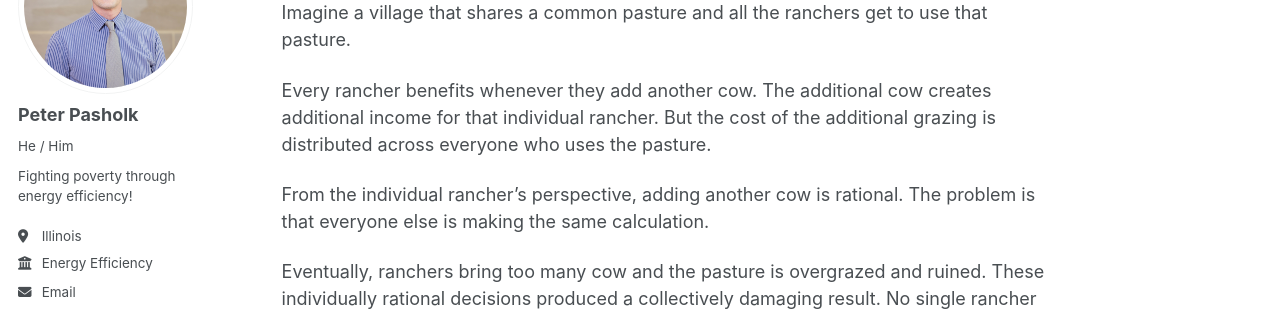
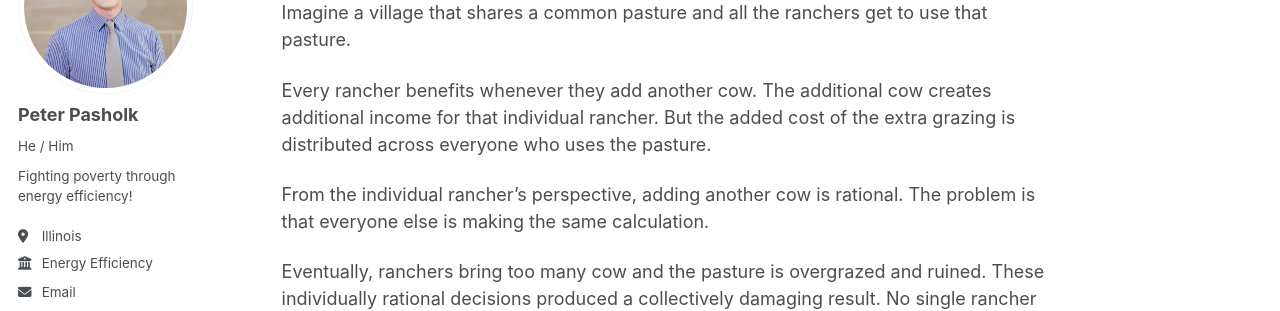
Before and after one commit to ppasholk/ppasholk.github.io, a Jekyll site: the page built from _portfolio/sustainability-in-energy-efficiency-2.md, in a window 1280 px wide and 900 px high, scrolled down 948 px. Shown: the part 180-491 px from the top of the window. Built offline with Jekyll 4.4.1, drawn with Linux system fonts in a browser that asks for light colours; a script that is not in the unit is left out.

Commit message:
Clarify text regarding ranchers and grazing costs
Replaced 'additional grazing' with 'extra grazing' for clarity.

```diff
--- a/_portfolio/sustainability-in-energy-efficiency-2.md
+++ b/_portfolio/sustainability-in-energy-efficiency-2.md
@@ -33,7 +33,7 @@ This creates an interesting connection to a classic sustainability concept: the
 
 Imagine a village that shares a common pasture and all the ranchers get to use that pasture.
 
-Every rancher benefits whenever they add another cow. The additional cow creates additional income for that individual rancher. But the cost of the additional grazing is distributed across everyone who uses the pasture.
+Every rancher benefits whenever they add another cow. The additional cow creates additional income for that individual rancher. But the added cost of the extra grazing is distributed across everyone who uses the pasture.
 
 From the individual rancher's perspective, adding another cow is rational. The problem is that everyone else is making the same calculation.
 
```
